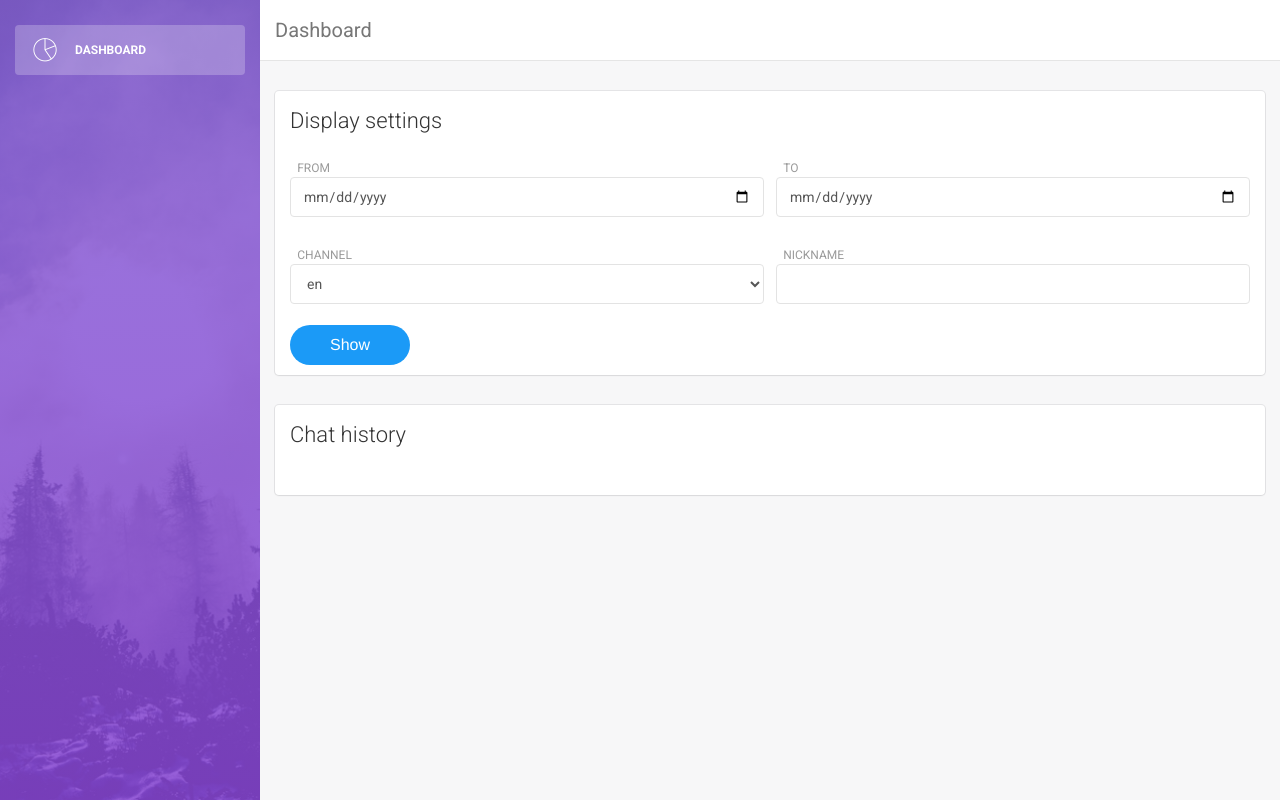
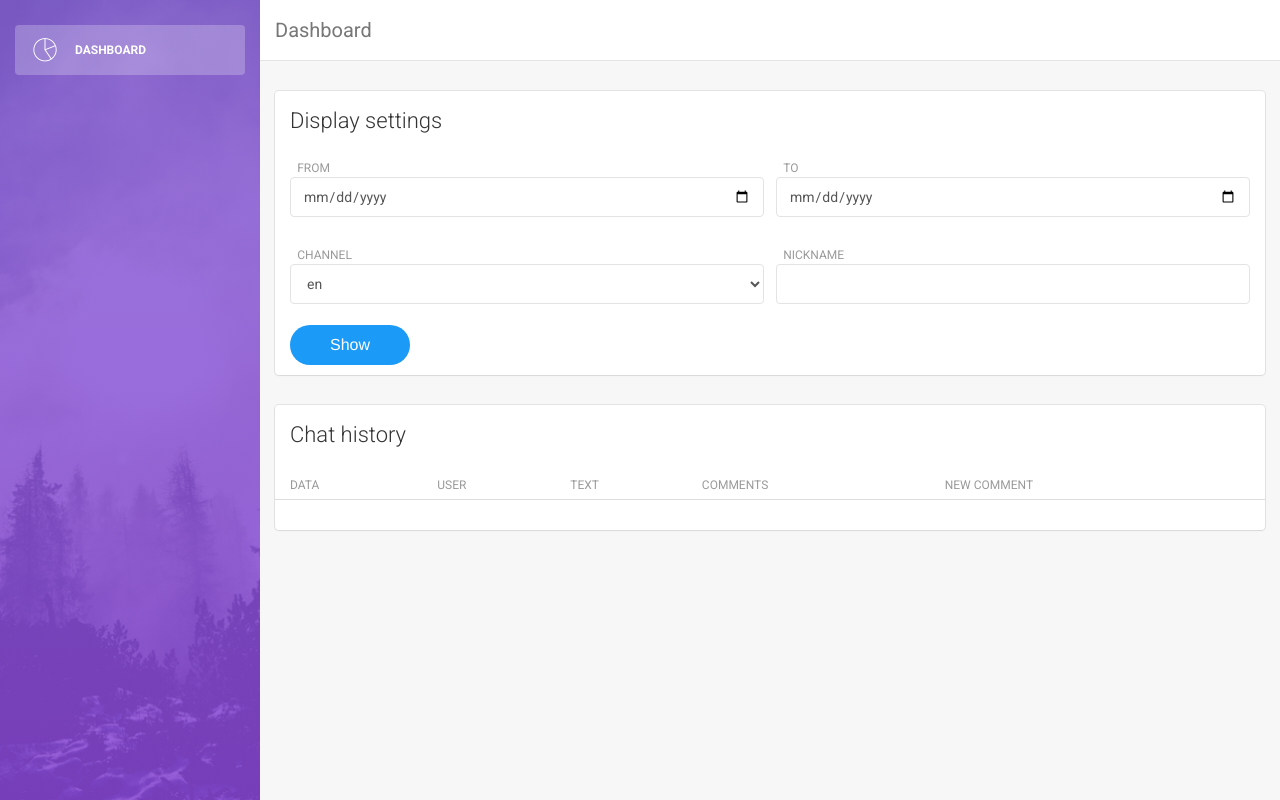
Before and after one commit to 30mb1/Chat-parser, a Flask app: page / in a window 1280 px wide. Run offline with Flask 2, Linux system fonts and the light colour scheme; lists and menus that the app fills with data are empty; some libraries are stand-ins or nearby versions.

Commit message:
Opportuity of adding comments added.

```diff
--- a/app/forms.py
+++ b/app/forms.py
@@ -9,3 +9,9 @@ class chatSetForm(FlaskForm):
     channel = SelectField('Channel', choices=[('chat_en', 'en'), ('chat_ru', 'ru'), ('chat_cn', 'cn')])
     nickname = TextField('Nickname')
     submit = SubmitField('Show')
+
+class addCommnetForm(FlaskForm):
+    from_user = StringField('Username')
+    comment = StringField('Comment', [Required()])
+    msg_id = StringField('msg_id')
+    submit_comment = SubmitField('Add')
--- a/app/templates/index.html
+++ b/app/templates/index.html
@@ -11,15 +11,9 @@
     <meta name="viewport" content="width=device-width" />
     <!-- Bootstrap core CSS     -->
     <link rel="stylesheet" href="https://maxcdn.bootstrapcdn.com/bootstrap/3.3.7/css/bootstrap.min.css" integrity="sha384-BVYiiSIFeK1dGmJRAkycuHAHRg32OmUcww7on3RYdg4Va+PmSTsz/K68vbdEjh4u" crossorigin="anonymous">
-    <!--
-    <script type="text/javascript" src="{{ url_for('static', filename='bower_components/jquery/dist/jquery.min.js') }}"></script>
-    <script type="text/javascript" src="{{ url_for('static', filename='bower_components/moment/min/moment.min.js') }}"></script>
-    <script type="text/javascript" src="{{ url_for('static', filename='bower_components/eonasdan-bootstrap-datetimepicker/build/js/bootstrap-datetimepicker.min.js') }}"></script>
-    <link rel="stylesheet" href="{{ url_for('static', filename='bower_components/eonasdan-bootstrap-datetimepicker/build/css/bootstrap-datetimepicker.min.css') }}"/>
--->
+
     <link rel="stylesheet" href="{{ url_for('static', filename='css/buttons.css') }}">
 
-    <link rel="stylesheet" href="{{ url_for('static', filename='chartist/dist/chartist.min.css') }}">
     <!-- Animation library for notifications   -->
     <link href="{{ url_for('static', filename='css/animate.min.css') }}" rel="stylesheet"/>
     <!--  Light Bootstrap Table core CSS    -->
@@ -99,11 +93,47 @@
                         </div>
                         <div class="content">
                             <div class="table-full-width" style="height:auto; overflow: auto">
-                                <table class="table">
+                                <table class="table table-condensed">
+                                    <thead>
+                                        <tr>
+                                            <th>Data</th>
+                                            <th>User</th>
+                                            <th>Text</th>
+                                            <th>Comments</th>
+                                            <th>New Comment</th>
+                                        </tr>
+                                    </thead>
                                     <tbody>
                                         {% for log in logs%}
                                         <tr>
-                                            <td>{{log.date.strftime("%Y.%m.%d %H:%M:%S")}} - {{"{:12}".format(log.login)}} - {{log.msg}}</td>
+                                            <td class="col-md-1" style="vertical-align: top;">{{log.date.strftime("%Y.%m.%d %H:%M:%S")}}</td>
+                                            <td class="col-md-1" style="vertical-align: top;">{{"{:12}".format(log.login)}}</td>
+                                            <td class="col-md-4" style="vertical-align: top;">{{log.msg}}</td>
+                                            <td class="col-md-3">
+                                                {% for com in log.comments %}
+                                                <b>{{com.username}}:</b> {{com.text}}<br/>
+                                                {% endfor %}
+                                            </td>
+                                            <form action="/index" method="post">
+                                            <td class="col-md-1" style="vertical-align: top;">
+                                                <input type="text" class="form-control" placeholder="username" name="from_user">
+                                            </td>
+                                            <td class="col-md-2" style="vertical-align: top;">
+                                                    {{ form2.csrf_token }}
+
+                                                  <div class="input-group">
+
+                                                    <input type="text" class="form-control" placeholder="comment" name="comment">
+                                                    <input type="hidden"  name="submit_comment" value="+">
+                                                    <input type="hidden"  name="msg_id" value="{{log.msg_id}}">
+                                                    <div class="input-group-btn">
+                                                      <button class="button button-primary button-square" type="submit">
+                                                        <i class="fa fa-plus"></i>
+                                                      </button>
+                                                    </div>
+                                                  </div>
+                                            </td>
+                                            </form>
                                         </tr>
                                         {% endfor %}
                                     </tbody>
--- a/app/views.py
+++ b/app/views.py
@@ -1,7 +1,6 @@
-from app import app
+from app import app, forms
 from flask import render_template, request, redirect, url_for, session, current_app, flash, send_from_directory
 from datetime import datetime, timedelta, date
-from forms import chatSetForm
 import time
 from database import Storage
 import logging
@@ -13,7 +12,8 @@ logging.basicConfig(level=logging.DEBUG)
 @app.route('/', methods=['GET','POST'])
 @app.route('/index', methods=['GET','POST'])
 def index():
-    form = chatSetForm()
+    form = forms.chatSetForm()
+    comm_form = forms.addCommnetForm()
     #print (form.data)
 
     messages = []
@@ -27,11 +27,13 @@ def index():
         session['to'] = datetime.strftime(to_, "%Y.%m.%d %H:%M:%S")
         session['channel'] = form.channel.data
         session['nickname'] = form.nickname.data
-
+    elif comm_form.submit_comment.data and comm_form.validate_on_submit():
+        current_app.database.add_comment(comm_form.data)
+        print (comm_form.data)
 
     messages = [i for i in current_app.database.messages_in_period(session.get('from', None), session.get('to', None), session.get('channel', 'chat_ru'), session.get('nickname', None))]
 
-    return render_template('index.html', logs=reversed(messages), form=form)
+    return render_template('index.html', logs=reversed(messages), form=form, form2=comm_form)
 
 @app.before_first_request
 def before_first_request():
--- a/database.py
+++ b/database.py
@@ -21,6 +21,17 @@ class Storage(object):
             upsert=True
         )
 
+    def add_comment(self, data):
+        username = data['from_user'] if data['from_user'] != '' else 'Anonymous'
+        self.database['comments'].insert_one(
+            {
+                'text' : data['comment'],
+                'username' : username,
+                'msg_id' : int(data['msg_id']),
+                'date' : datetime.utcnow()
+            }
+        )
+
 
     def messages_in_period(self, from_, to_, channel, nickname=None):
         if from_ == None or to_ == None:
@@ -28,13 +39,26 @@ class Storage(object):
         from_ = datetime.strptime(from_, "%Y.%m.%d %H:%M:%S")
         to_ = datetime.strptime(to_, "%Y.%m.%d %H:%M:%S")
 
+        join_query = {
+            '$lookup' : {
+                'from' : 'comments',
+                'localField' : 'msg_id',
+                'foreignField' : 'msg_id',
+                'as' : 'comments'
+            }
+        }
+
         find_query = {
-            'date' : {
-                '$gte' : from_,
-                '$lte' : to_
-            },
-            'channel' : channel
+            '$match' : {
+                'date' : {
+                    '$gte' : from_,
+                    '$lte' : to_
+                },
+                'channel' : channel
+            }
         }
+
         if nickname:
-            find_query['login'] = nickname
-        return self.database['messages'].find(find_query)
+            find_query['$match']['login'] = nickname
+
+        return self.database['messages'].aggregate([find_query, join_query])
```
Also changed, not shown: chat_parser.py (+10 -29 lines).
